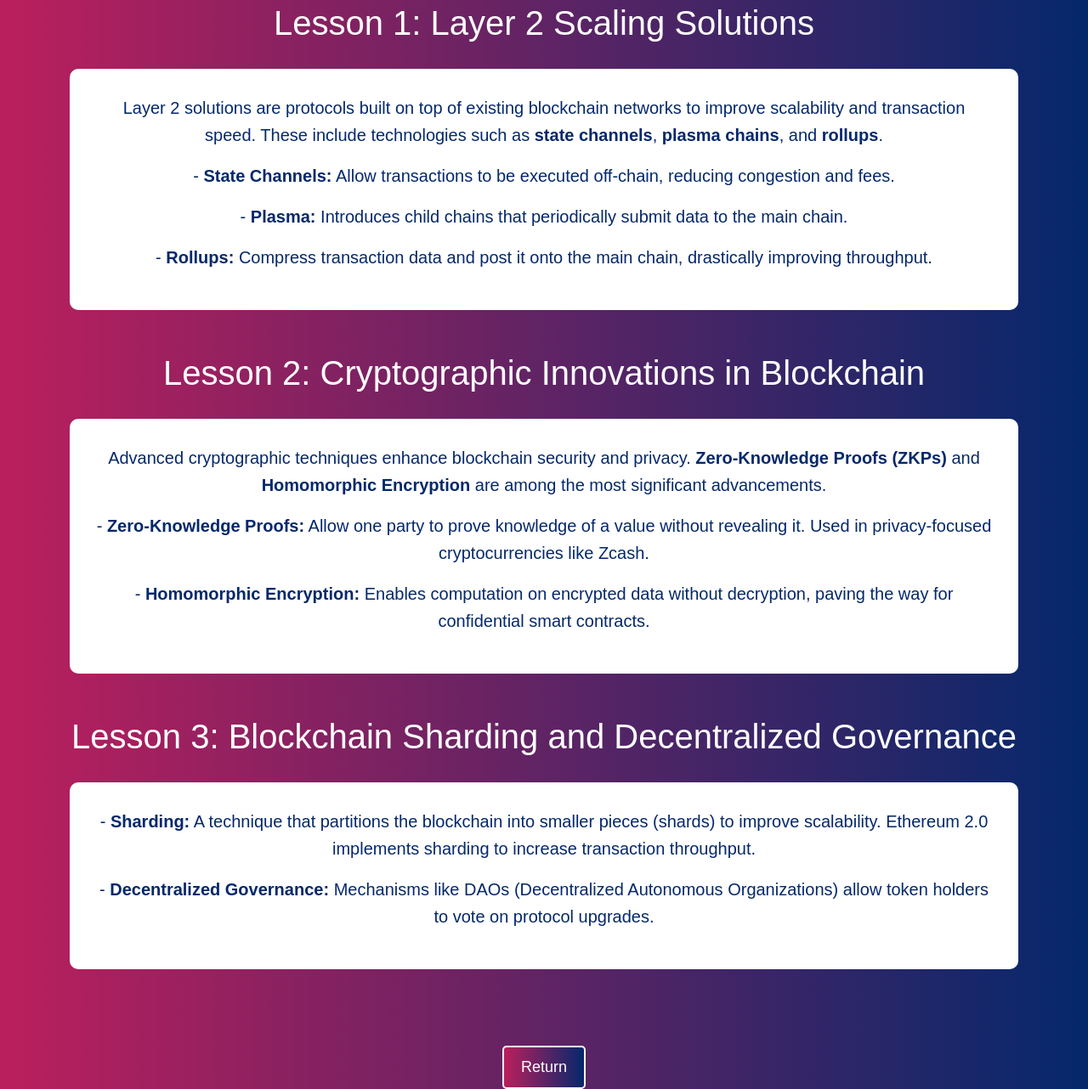
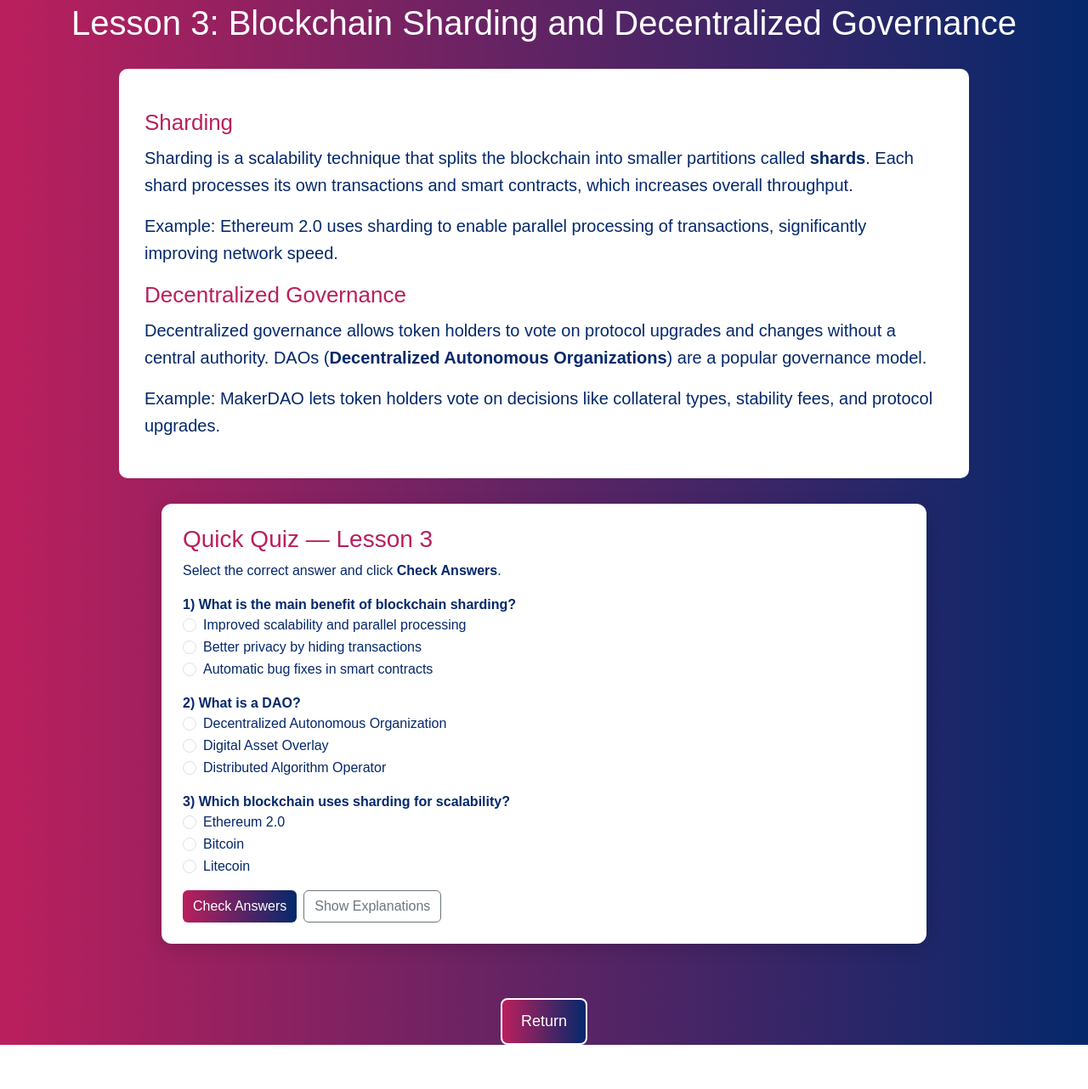
Before and after one commit to arnelasokolic1/Senior-Design-Project-IBU, a website: page lesson3.html in a window 1280 px wide. Shown: the part 106-1388 px from the top of the page at 85% size. After the commit the page ends 1336 px from the top, so only its background shows below. Drawn offline with nearby package versions, Linux system fonts and the light colour scheme.

Commit message:
lesson 3 -changes

```diff
--- a/lesson3.html
+++ b/lesson3.html
@@ -3,7 +3,7 @@
 <head>
     <meta charset="UTF-8">
     <meta name="viewport" content="width=device-width, initial-scale=1.0">
-    <title>Expert Lesson - Advanced Blockchain Concepts</title>
+    <title>Expert Lesson 3 - Blockchain Sharding & Governance</title>
 
     <!-- Bootstrap CSS -->
     <link href="https://cdn.jsdelivr.net/npm/bootstrap@5.3.0-alpha3/dist/css/bootstrap.min.css" rel="stylesheet">
@@ -33,11 +33,24 @@
             font-size: 20px;
             margin-top: 30px;
             line-height: 1.6;
+            text-align: left;
+            max-width: 1000px;
+            margin-left: auto;
+            margin-right: auto;
+        }
+
+        .lesson-img {
+            width: 55%;
+            margin-top: 20px;
+            border-radius: 12px;
+            display: block;
+            margin-left: auto;
+            margin-right: auto;
         }
 
         /* Navbar Styling */
         .navbar {
-            background: linear-gradient(to left, #04286b, #bb1f5d, #e08e0a);
+            background: linear-gradient(to left,  #181A2F, #242E49, #37415C);
         }
 
         .navbar .navbar-brand, .navbar .nav-link {
@@ -51,8 +64,8 @@
             background: linear-gradient(to left, #04286b, #bb1f5d);
             color: white;
             font-size: 18px;
-            padding: 10px 20px;
-            border-radius: 5px;
+            padding: 12px 22px;
+            border-radius: 8px;
             border: 2px solid white;
             cursor: pointer;
             margin-top: 40px;
@@ -65,89 +78,183 @@
             transform: scale(1.05);
             box-shadow: 0 0 10px rgba(255, 255, 255, 0.6);
         }
+
+        /* Quiz Card */
+        .quiz-card {
+            margin-top: 30px;
+            padding: 25px;
+            border-radius: 12px;
+            background: #ffffff;
+            color: #04286b;
+            max-width: 900px;
+            margin-left: auto;
+            margin-right: auto;
+            text-align: left;
+            box-shadow: 0 6px 20px rgba(0,0,0,0.15);
+        }
+        .quiz-card h3 { color: #bb1f5d; }
+        .btn-primary.custom {
+            background: linear-gradient(to left, #04286b, #bb1f5d);
+            border: none;
+        }
+        #score { font-weight: bold; margin-top: 10px; }
+
+        .lesson-content h2, .lesson-content h3 {
+            color: #bb1f5d;
+            margin-top: 18px;
+            margin-bottom: 10px;
+        }
+        .lesson-content h2 { font-size: 26px; }
+        .lesson-content h3 { font-size: 20px; }
+
     </style>
 </head>
 <body>
 
     <!-- Navbar -->
-    <nav class="navbar navbar-expand-lg navbar-light bg-light">
+    <nav class="navbar navbar-expand-lg navbar-light">
         <div class="container-fluid">
             <a class="navbar-brand" href="#">Quiz App</a>
             <div class="collapse navbar-collapse" id="navbarNav">
                 <ul class="navbar-nav">
-                    <li class="nav-item">
-                        <a class="nav-link" href="home_page.html">Home</a>
-                    </li>
-                    <li class="nav-item">
-                        <a class="nav-link" href="about.html">About the Quiz</a>
-                    </li>
-                    <li class="nav-item">
-                        <a class="nav-link" href="faq.html">FAQ</a>
-                    </li>
-                    <li class="nav-item">
-                        <a class="nav-link" href="contact.html">Contact us</a>
-                    </li>
-                    <li class="nav-item">
-                        <a class="nav-link" href="learn_with_us.html">Learn with Us</a>
-                    </li>
+                    <li class="nav-item"><a class="nav-link" href="home_page.html">Home</a></li>
+                    <li class="nav-item"><a class="nav-link" href="about.html">About the Quiz</a></li>
+                    <li class="nav-item"><a class="nav-link" href="faq.html">FAQ</a></li>
+                    <li class="nav-item"><a class="nav-link" href="contact.html">Contact us</a></li>
+                    <li class="nav-item"><a class="nav-link" href="fill_in_blanks.html">Fill In The Blanks</a></li>
+                    <li class="nav-item"><a class="nav-link" href="learn_with_us.html">Learn with Us</a></li>
                 </ul>
             </div>
         </div>
     </nav>
 
-    <!-- Lesson 1 -->
+    <!-- Lesson Content -->
     <div class="container">
-        <h1>Lesson 1: Layer 2 Scaling Solutions</h1>
+        <h1>Lesson 3: Blockchain Sharding and Decentralized Governance</h1>
+
         <div class="lesson-content">
+            <h2>Sharding</h2>
             <p>
-                Layer 2 solutions are protocols built on top of existing blockchain networks to improve scalability and transaction speed.
-                These include technologies such as <b>state channels</b>, <b>plasma chains</b>, and <b>rollups</b>.
+                Sharding is a scalability technique that splits the blockchain into smaller partitions called <b>shards</b>.
+                Each shard processes its own transactions and smart contracts, which increases overall throughput.
             </p>
             <p>
-                - <b>State Channels:</b> Allow transactions to be executed off-chain, reducing congestion and fees.
+                Example: Ethereum 2.0 uses sharding to enable parallel processing of transactions, significantly improving network speed.
+            </p>
+
+            <h2>Decentralized Governance</h2>
+            <p>
+                Decentralized governance allows token holders to vote on protocol upgrades and changes without a central authority.
+                DAOs (<b>Decentralized Autonomous Organizations</b>) are a popular governance model.
             </p>
             <p>
-                - <b>Plasma:</b> Introduces child chains that periodically submit data to the main chain.
+                Example: MakerDAO lets token holders vote on decisions like collateral types, stability fees, and protocol upgrades.
             </p>
-            <p>
-                - <b>Rollups:</b> Compress transaction data and post it onto the main chain, drastically improving throughput.
-            </p>
+
+
+        </div>
+
+        <!-- Quiz Section -->
+        <div class="quiz-card">
+            <h3>Quick Quiz — Lesson 3</h3>
+            <p>Select the correct answer and click <strong>Check Answers</strong>.</p>
+
+            <div id="q1" class="mb-3">
+                <strong>1) What is the main benefit of blockchain sharding?</strong>
+                <div class="form-check">
+                    <input class="form-check-input" type="radio" name="q1opt" id="q1a" value="a">
+                    <label class="form-check-label" for="q1a">Improved scalability and parallel processing</label>
+                </div>
+                <div class="form-check">
+                    <input class="form-check-input" type="radio" name="q1opt" id="q1b" value="b">
+                    <label class="form-check-label" for="q1b">Better privacy by hiding transactions</label>
+                </div>
+                <div class="form-check">
+                    <input class="form-check-input" type="radio" name="q1opt" id="q1c" value="c">
+                    <label class="form-check-label" for="q1c">Automatic bug fixes in smart contracts</label>
                 </div>
             </div>
 
-    <!-- Lesson 2 -->
-    <div class="container">
-        <h1>Lesson 2: Cryptographic Innovations in Blockchain</h1>
-        <div class="lesson-content">
-            <p>
-                Advanced cryptographic techniques enhance blockchain security and privacy. <b>Zero-Knowledge Proofs (ZKPs)</b> and <b>Homomorphic Encryption</b> are among the most significant advancements.
-            </p>
-            <p>
-                - <b>Zero-Knowledge Proofs:</b> Allow one party to prove knowledge of a value without revealing it. Used in privacy-focused cryptocurrencies like Zcash.
-            </p>
-            <p>
-                - <b>Homomorphic Encryption:</b> Enables computation on encrypted data without decryption, paving the way for confidential smart contracts.
-            </p>
+            <div id="q2" class="mb-3">
+                <strong>2) What is a DAO?</strong>
+                <div class="form-check">
+                    <input class="form-check-input" type="radio" name="q2opt" id="q2a" value="a">
+                    <label class="form-check-label" for="q2a">Decentralized Autonomous Organization</label>
+                </div>
+                <div class="form-check">
+                    <input class="form-check-input" type="radio" name="q2opt" id="q2b" value="b">
+                    <label class="form-check-label" for="q2b">Digital Asset Overlay</label>
+                </div>
+                <div class="form-check">
+                    <input class="form-check-input" type="radio" name="q2opt" id="q2c" value="c">
+                    <label class="form-check-label" for="q2c">Distributed Algorithm Operator</label>
                 </div>
             </div>
 
-    <!-- Lesson 3 -->
-    <div class="container">
-        <h1>Lesson 3: Blockchain Sharding and Decentralized Governance</h1>
-        <div class="lesson-content">
-            <p>
-                - <b>Sharding:</b> A technique that partitions the blockchain into smaller pieces (shards) to improve scalability. Ethereum 2.0 implements sharding to increase transaction throughput.
-            </p>
-            <p>
-                - <b>Decentralized Governance:</b> Mechanisms like DAOs (Decentralized Autonomous Organizations) allow token holders to vote on protocol upgrades.
-            </p>
+            <div id="q3" class="mb-3">
+                <strong>3) Which blockchain uses sharding for scalability?</strong>
+                <div class="form-check">
+                    <input class="form-check-input" type="radio" name="q3opt" id="q3a" value="a">
+                    <label class="form-check-label" for="q3a">Ethereum 2.0</label>
+                </div>
+                <div class="form-check">
+                    <input class="form-check-input" type="radio" name="q3opt" id="q3b" value="b">
+                    <label class="form-check-label" for="q3b">Bitcoin</label>
+                </div>
+                <div class="form-check">
+                    <input class="form-check-input" type="radio" name="q3opt" id="q3c" value="c">
+                    <label class="form-check-label" for="q3c">Litecoin</label>
+                </div>
+            </div>
+
+            <div class="d-flex gap-2">
+                <button class="btn btn-primary custom" id="checkBtn">Check Answers</button>
+                <button class="btn btn-outline-secondary" id="showExplanations">Show Explanations</button>
+                <div id="score" class="ms-auto" style="align-self:center;"></div>
+            </div>
+
+            <div id="explanations" style="display:none; margin-top:14px; color:#444;">
+                <div><strong>Q1:</strong> Sharding allows parallel processing of transactions for improved scalability.</div>
+                <div><strong>Q2:</strong> DAO stands for Decentralized Autonomous Organization, enabling token holder governance.</div>
+                <div><strong>Q3:</strong> Ethereum 2.0 implements sharding to increase throughput and scalability.</div>
             </div>
         </div>
 
         <!-- Return Button -->
-    <div class="container">
-        <a href="http://127.0.0.1:5500/learn_with_us.html" class="return-btn">Return</a>
+        <div class="container mt-4" style="max-width:1000px;">
+            <a href="learn_with_us.html" class="return-btn">Return</a>
         </div>
+    </div>
+
+    <!-- Quiz JS -->
+    <script>
+        document.getElementById('checkBtn').addEventListener('click', function() {
+            const answers = { q1: 'a', q2: 'a', q3: 'a' };
+            let score = 0;
+
+            const q1 = document.querySelector('input[name="q1opt"]:checked');
+            const q2 = document.querySelector('input[name="q2opt"]:checked');
+            const q3 = document.querySelector('input[name="q3opt"]:checked');
+
+            if(q1 && q1.value === answers.q1) score++;
+            if(q2 && q2.value === answers.q2) score++;
+            if(q3 && q3.value === answers.q3) score++;
+
+            const scoreEl = document.getElementById('score');
+            scoreEl.textContent = "Score: " + score + "/3";
+        });
+
+        document.getElementById('showExplanations').addEventListener('click', function() {
+            const ex = document.getElementById('explanations');
+            if(ex.style.display === 'none') {
+                ex.style.display = 'block';
+                this.textContent = 'Hide Explanations';
+            } else {
+                ex.style.display = 'none';
+                this.textContent = 'Show Explanations';
+            }
+        });
+    </script>
 
 </body>
 </html>
```
Lines whose indentation alone changed are shown as unchanged.
